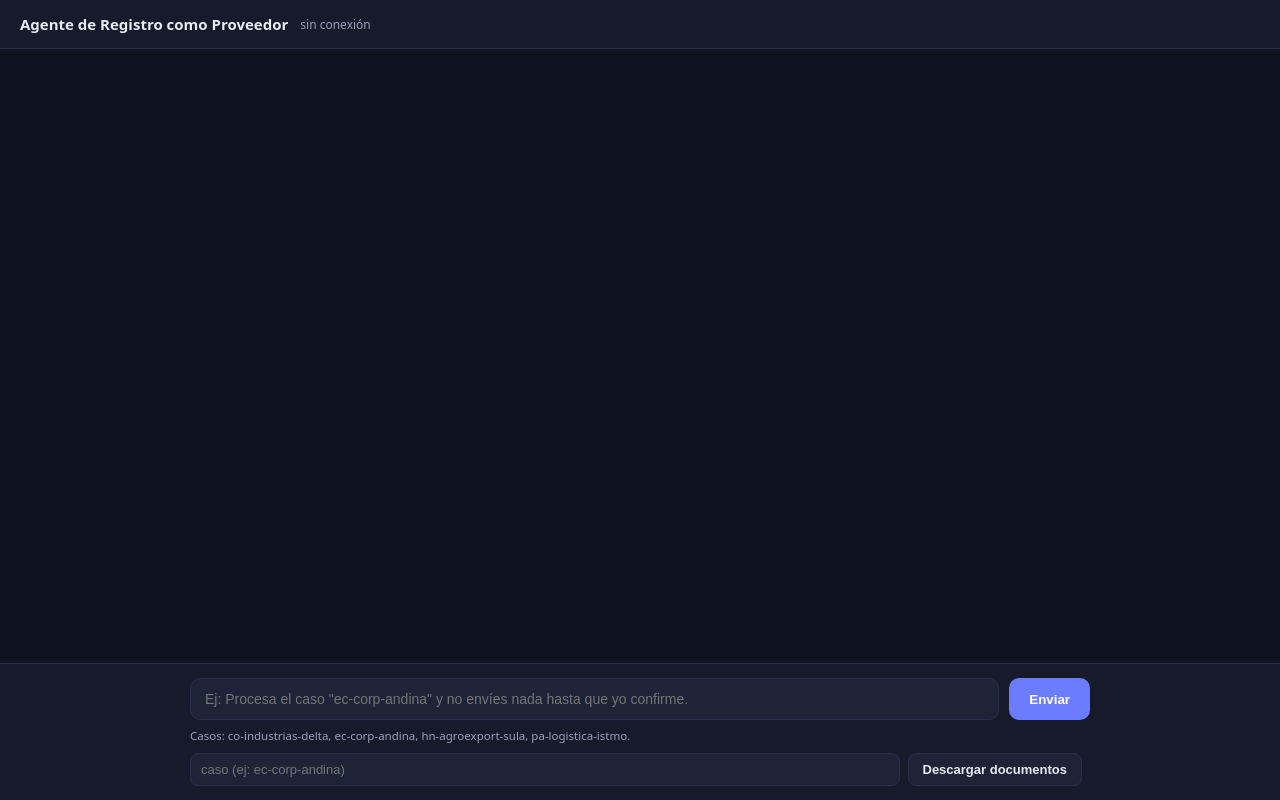
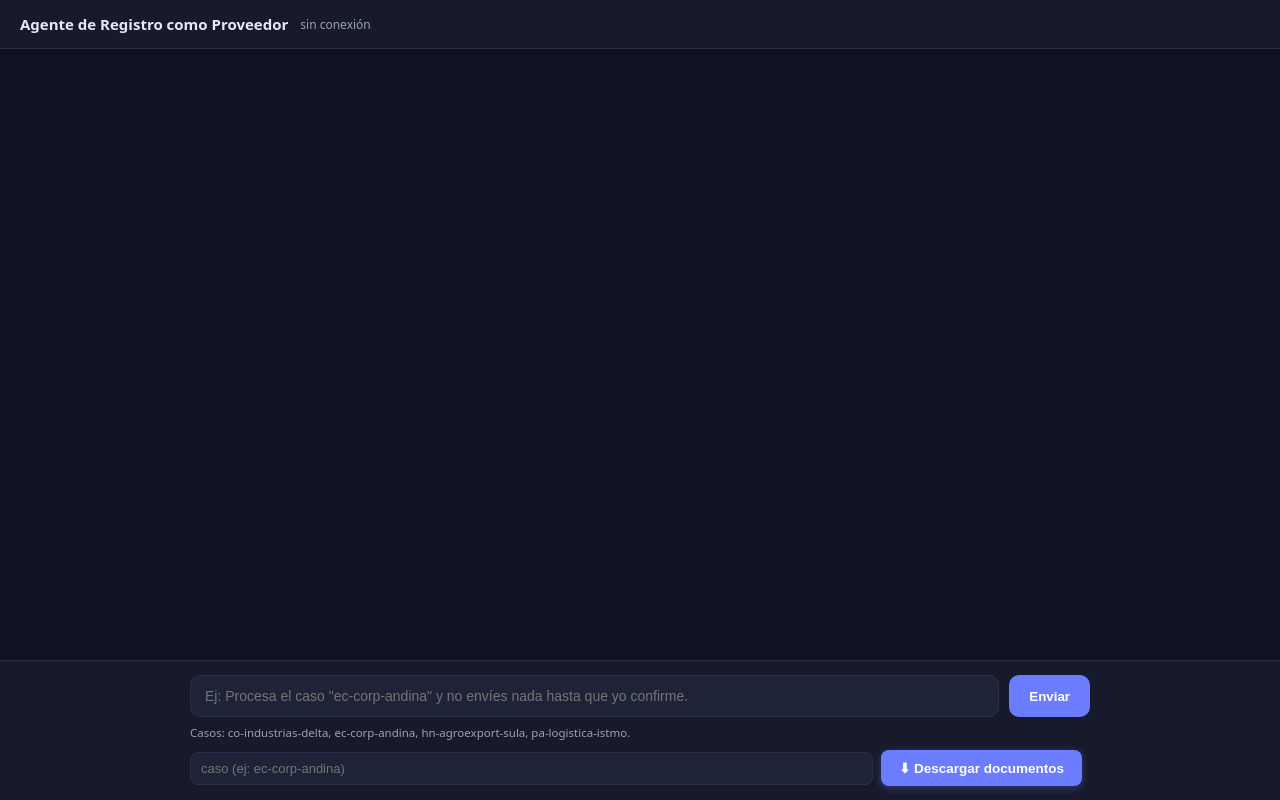
Before and after one commit to cathalopez/PeriferiaReto01, a website: page web/index.html in a window 1280 px wide. Drawn offline with Linux system fonts and the light colour scheme; no server answers.

Commit message:
feat: descarga de documentos generados desde el chat + boton visible

```diff
--- a/web/index.html
+++ b/web/index.html
@@ -50,7 +50,8 @@
       .hint { max-width: 900px; margin: 8px auto 0; font-size: 11.5px; color: var(--muted); }
       .descargas { max-width: 900px; margin: 10px auto 0; display: flex; gap: 8px; align-items: center; flex-wrap: wrap; }
       .descargas input { padding: 8px 10px; border-radius: 8px; border: 1px solid var(--border); background: var(--panel-2); color: var(--txt); font-size: 13px; }
-      .descargas button { padding: 8px 14px; border-radius: 8px; border: 1px solid var(--border); background: var(--panel-2); color: var(--txt); font-size: 13px; cursor: pointer; }
+      .descargas button { padding: 10px 18px; border-radius: 8px; border: none; background: var(--accent); color: #fff; font-size: 13.5px; font-weight: 700; cursor: pointer; box-shadow: 0 2px 8px rgba(108,124,255,0.35); }
+      .descargas button:hover { filter: brightness(1.08); }
       .descargas a { color: var(--accent); font-size: 12.5px; margin-left: 8px; text-decoration: none; }
       .descargas a:hover { text-decoration: underline; }
     </style>
@@ -70,7 +71,7 @@
       <div class="hint">Casos: co-industrias-delta, ec-corp-andina, hn-agroexport-sula, pa-logistica-istmo.</div>
       <div class="descargas">
         <input id="casoDesc" type="text" autocomplete="off" placeholder="caso (ej: ec-corp-andina)" />
-        <button id="btnDesc" type="button">Descargar documentos</button>
+        <button id="btnDesc" type="button">⬇ Descargar documentos</button>
         <span id="listaDesc"></span>
       </div>
     </footer>
```
